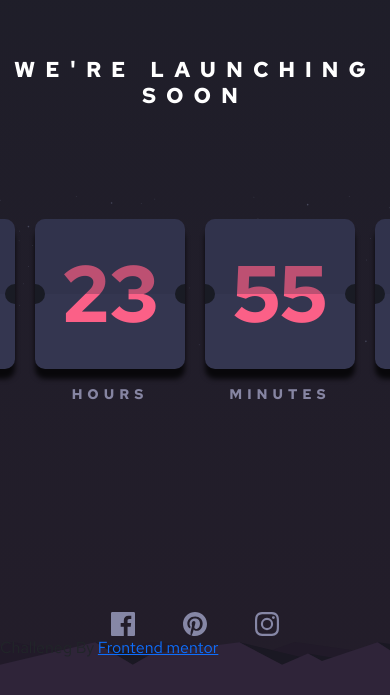
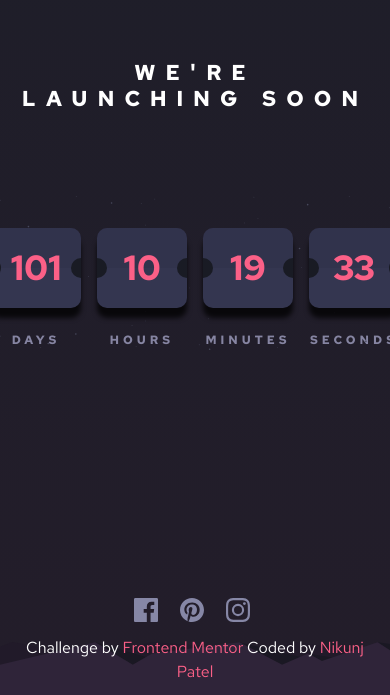
Before and after one commit to NikunjPatel-10/launch-countdown-timer-main, a website: page index.html in a window 390 px wide. Shown: the part 149-844 px from the top of the page. Drawn offline with nearby package versions, Linux system fonts and the light colour scheme.

Commit message:
feat:completed

```diff
--- /dev/null
+++ b/assets/js/scrpit.js
@@ -0,0 +1,55 @@
+// Set the target date (December 31, 2023)
+const targetDate = new Date("2023-12-31T00:00:00").getTime();
+
+
+// Initial countdown update
+updateCountdown();
+
+// Update the countdown every second
+const countdown = setInterval(updateCountdown, 1000);
+
+// Function to update the countdown and trigger animation
+function updateCountdown() {
+    const currentDate = new Date().getTime();
+    const timeLeft = targetDate - currentDate;
+
+    if (timeLeft <= 0) {
+        // Countdown has reached its end
+
+    } else {
+        // Calculate days, hours, minutes, and seconds
+        const days = Math.floor(timeLeft / (1000 * 60 * 60 * 24));
+        const hours = Math.floor((timeLeft % (1000 * 60 * 60 * 24)) / (1000 * 60 * 60));
+        const minutes = Math.floor((timeLeft % (1000 * 60 * 60)) / (1000 * 60));
+        const seconds = Math.floor((timeLeft % (1000 * 60)) / 1000);
+
+        // Display the countdown and trigger the flip animation
+        updateTimerElement("days", days);
+        updateTimerElement("hours", hours);
+        updateTimerElement("mintues", minutes);
+        updateTimerElement("seconds", seconds);
+    }
+}
+
+// Function to update a timer element and trigger the flip animation
+function updateTimerElement(id, newValue) {
+    const timerElement = document.getElementById(id);
+    const upperSideElement = timerElement.previousElementSibling; // Get the .upper-side element
+
+    // Check if the time has changed to trigger the animation
+    if (timerElement.innerHTML !== newValue.toString()) {
+
+        // Remove animation class
+        timerElement.classList.remove("animate");
+        // console.log(upperSideElement);
+        upperSideElement.classList.remove('timer-flip');
+
+        // Set the new value after a small delay to allow the animation to reset
+        setTimeout(() => {
+            timerElement.innerHTML = newValue;
+            timerElement.classList.add("animate");
+            upperSideElement.classList.add('timer-flip');
+        }, 100);
+
+    }
+}
--- a/assets/scss/styles.scss
+++ b/assets/scss/styles.scss
@@ -25,7 +25,6 @@ body::before {
     left: 0;
     right: 0;
     bottom: 0;
-    // z-index: 1;
 }
 
 body::after {
@@ -41,36 +40,32 @@ body::after {
     left: 0;
     right: 0;
     bottom: 0;
-    // z-index: 2;
 }
 
-.wrapper {
-    height: 100%;
-    width: 100%;
-    z-index: 300;
-    position: relative;
-}
+
 
 
 .heading {
     margin-bottom: 100px;
     letter-spacing: 10px;
     color: hsl(0, 0%, 100%);
-    font-weight: 700;
+    font-weight: 600;
 
 }
 
 .time-box {
     position: relative;
-    height: 150px;
+    height: 130px;
     width: 150px;
-    margin: 10px;
+    margin: 8px;
     background-color: hsl(236, 21%, 26%);
     border-radius: 10px;
     overflow: hidden;
     box-shadow: 0px 10px 5px 0px rgba(0, 0, 0, 0.75);
     -webkit-box-shadow: 0px 10px 5px 0px rgba(0, 0, 0, 0.75);
     -moz-box-shadow: 0px 10px 5px 0px rgba(0, 0, 0, 0.75);
+
+
 
     .upper-side {
         position: absolute;
@@ -110,15 +105,16 @@ body::after {
 
 
     .timer {
-        font-size: 80px;
+        font-size: 60px;
         color: hsl(345, 95%, 68%);
         font-weight: 700;
+        z-index: 3;
     }
 }
 
 .time-text {
     font-size: 14px;
-    padding-top: 5px;
+    margin-top: 10px;
     font-weight: 700;
     color: hsl(242.07deg 13.49% 57.84%);
     letter-spacing: 5px;
@@ -128,3 +124,118 @@ body::after {
     height: 10%;
     z-index: 10;
 }
+
+.text-main{
+     color: hsl(345, 95%, 68%);;
+}
+
+
+
+    /* Add flip animation styles */
+    @keyframes flip {
+        0% {
+          transform: rotateX(0deg);
+        }
+
+          50% {
+            transform: rotateX(90deg);
+          }
+          100% {
+            transform: rotateX(0deg);
+          }
+      }
+
+      .animate{
+        animation: flip 1s ease-in-out;
+      }
+
+      @keyframes entry {
+        0% {
+            height: 0px;
+            opacity: 1;
+        }
+
+
+        100% {
+            height: 100%;
+            opacity: 0.5;
+        }
+      }
+
+      .timer-flip{
+        animation: entry 1s ease-in-out;
+        // animation-iteration-count: infinite;
+      }
+
+
+
+  @media(max-width:768px){
+    .time-box {
+        height: 100px;
+        width: 120px;
+
+        .timer {
+            font-size: 40px;
+
+        }
+    }
+  }
+  @media(max-width:576px){
+    .time-box {
+        height: 80px;
+        width: 90px;
+
+        .timer {
+            font-size: 35px;
+
+        }
+    }
+    .time-text {
+        font-size: 12px;
+        padding-top: 5px;
+        font-weight: 700;
+        color: hsl(242.07deg 13.49% 57.84%);
+        letter-spacing: 4px;
+    }
+  }
+  @media(max-width:375px){
+    .time-box {
+        height: 60px;
+        width: 65px;
+        &::before {
+            height: 15px;
+            width: 15px;
+        }
+
+        &::after {
+            height: 15px;
+            width: 15px;
+
+        }
+
+        .timer {
+            font-size: 23px;
+
+        }
+    }
+    .time-text {
+        font-size: 8px;
+        letter-spacing: 3px;
+    }
+  }
+  @media(max-width:320px){
+    .time-box {
+        height: 55px;
+        width: 55px;
+
+
+        .timer {
+            font-size: 21px;
+
+        }
+    }
+    .time-text {
+        font-size: 6px;
+        letter-spacing: 2px;
+    }
+  }
--- a/index.html
+++ b/index.html
@@ -21,75 +21,66 @@
 </head>
 
 <body>
-  <div class="wrapper d-flex flex-column">
-    <div class="d-flex flex-column align-items-center justify-content-center  flex-grow-1">
+  <div class="h-100 w-100   d-flex flex-column  p-3 ">
+    <div class="d-flex flex-column align-items-center justify-content-center    flex-grow-1">
       <h4 class=" text-center heading">WE'RE LAUNCHING SOON</h4>
-      <div class="d-flex">
-        <div class="d-flex flex-column align-items-center ">
+      <div class="d-flex mb-5 p-2 ">
+        <div class="d-flex flex-column align-items-center  ">
           <div class="time-box d-flex justify-content-center align-items-center ">
             <div class="upper-side"></div>
-            <div class="timer">08</div>
+            <div class="timer" id="days">00</div>
           </div>
           <span class="time-text ">DAYS</span>
         </div>
-        <div class="d-flex flex-column align-items-center">
+        <div class="d-flex flex-column align-items-center ">
           <div class="time-box d-flex justify-content-center align-items-center ">
-            <div class="upper-side"></div>
-            <div class="timer">23</div>
-          </div><span class="time-text">HOURS</span>
+            <div class="upper-side "></div>
+            <div class="timer" id="hours">00</div>
           </div>
-        <div class="d-flex flex-column align-items-center">
+          <span class="time-text ">HOURS</span>
+        </div>
+        <div class="d-flex flex-column align-items-center ">
           <div class="time-box d-flex justify-content-center align-items-center ">
-            <div class="upper-side"></div>
-            <div class="timer">55</div>
-            <div></div>
+            <div class="upper-side "></div>
+            <div class="timer" id="mintues">00</div>
           </div>
           <span class="time-text">MINUTES</span>
         </div>
-        <div class="d-flex flex-column align-items-center">
+        <div class="d-flex flex-column align-items-center ">
           <div class="time-box d-flex justify-content-center align-items-center ">
-            <div class="upper-side"></div>
-            <div class="timer">41</div>
-          </div><span class="time-text">SECONDS</span>
+            <div class="upper-side "></div>
+            <div class="timer" id="seconds">00</div>
+          </div>
+          <span class="time-text">SECONDS</span>
         </div>
       </div>
 
     </div>
 
     <footer class="footer">
-      <ul class="nav d-flex justify-content-center align-items-center">
-        <li class="nav-item me-5">
-          <svg xmlns="http://www.w3.org/2000/svg" width="24" height="24">
+      <div class=" d-flex justify-content-center align-items-center">
+        <svg xmlns="http://www.w3.org/2000/svg" width="30" height="30" class="me-3">
           <path fill="#8687a6"
             d="M22.675 0H1.325C.593 0 0 .593 0 1.325v21.351C0 23.407.593 24 1.325 24H12.82v-9.294H9.692v-3.622h3.128V8.413c0-3.1 1.893-4.788 4.659-4.788 1.325 0 2.463.099 2.795.143v3.24l-1.918.001c-1.504 0-1.795.715-1.795 1.763v2.313h3.587l-.467 3.622h-3.12V24h6.116c.73 0 1.323-.593 1.323-1.325V1.325C24 .593 23.407 0 22.675 0z" />
         </svg>
-        </li>
-        <li class="nav-item me-5">
-          <svg xmlns="http://www.w3.org/2000/svg" width="24" height="24">
+        <svg xmlns="http://www.w3.org/2000/svg" width="30" height="30" class="me-3">
           <path fill="#8687a6"
             d="M12 0C5.373 0 0 5.372 0 12c0 5.084 3.163 9.426 7.627 11.174-.105-.949-.2-2.405.042-3.441.218-.937 1.407-5.965 1.407-5.965s-.359-.719-.359-1.782c0-1.668.967-2.914 2.171-2.914 1.023 0 1.518.769 1.518 1.69 0 1.029-.655 2.568-.994 3.995-.283 1.194.599 2.169 1.777 2.169 2.133 0 3.772-2.249 3.772-5.495 0-2.873-2.064-4.882-5.012-4.882-3.414 0-5.418 2.561-5.418 5.207 0 1.031.397 2.138.893 2.738a.36.36 0 01.083.345l-.333 1.36c-.053.22-.174.267-.402.161-1.499-.698-2.436-2.889-2.436-4.649 0-3.785 2.75-7.262 7.929-7.262 4.163 0 7.398 2.967 7.398 6.931 0 4.136-2.607 7.464-6.227 7.464-1.216 0-2.359-.631-2.75-1.378l-.748 2.853c-.271 1.043-1.002 2.35-1.492 3.146C9.57 23.812 10.763 24 12 24c6.627 0 12-5.373 12-12 0-6.628-5.373-12-12-12z" />
         </svg>
-        </li>
-        <li class="nav-item">
-          <svg xmlns="http://www.w3.org/2000/svg" width="24" height="24">
+        <svg xmlns="http://www.w3.org/2000/svg" width="30" height="30">
           <path fill="#8687a6"
             d="M12 2.163c3.204 0 3.584.012 4.85.07 3.252.148 4.771 1.691 4.919 4.919.058 1.265.069 1.645.069 4.849 0 3.205-.012 3.584-.069 4.849-.149 3.225-1.664 4.771-4.919 4.919-1.266.058-1.644.07-4.85.07-3.204 0-3.584-.012-4.849-.07-3.26-.149-4.771-1.699-4.919-4.92-.058-1.265-.07-1.644-.07-4.849 0-3.204.013-3.583.07-4.849.149-3.227 1.664-4.771 4.919-4.919 1.266-.057 1.645-.069 4.849-.069zM12 0C8.741 0 8.333.014 7.053.072 2.695.272.273 2.69.073 7.052.014 8.333 0 8.741 0 12c0 3.259.014 3.668.072 4.948.2 4.358 2.618 6.78 6.98 6.98C8.333 23.986 8.741 24 12 24c3.259 0 3.668-.014 4.948-.072 4.354-.2 6.782-2.618 6.979-6.98.059-1.28.073-1.689.073-4.948 0-3.259-.014-3.667-.072-4.947-.196-4.354-2.617-6.78-6.979-6.98C15.668.014 15.259 0 12 0zm0 5.838a6.162 6.162 0 100 12.324 6.162 6.162 0 000-12.324zM12 16a4 4 0 110-8 4 4 0 010 8zm6.406-11.845a1.44 1.44 0 100 2.881 1.44 1.44 0 000-2.881z" />
         </svg>
-        </li>
-      </ul>
-      <div><span>Challeneg By <a href="https://www.frontendmentor.io?ref=challenge">Frontend mentor</a></span></div>
+      </div>
+      <div class="mt-2 text-center text-white">
+        Challenge by
+        <span class="text-main">Frontend Mentor</span> Coded by
+        <span class="text-main">Nikunj Patel</span>
+      </div>
+
     </footer>
   </div>
-<script>
-
-  const day = new Date();
-  hours = day.getHours();
-  mintues = day.getMinutes();
-  seconds = day.getSeconds();
-
-
-
-</script>
+  <script src="./assets/js/scrpit.js"></script>
 </body>
 
 </html>
```
Also changed, not shown: assets/css/styles.css, 1 other file. Lines whose indentation alone changed are shown as unchanged.
